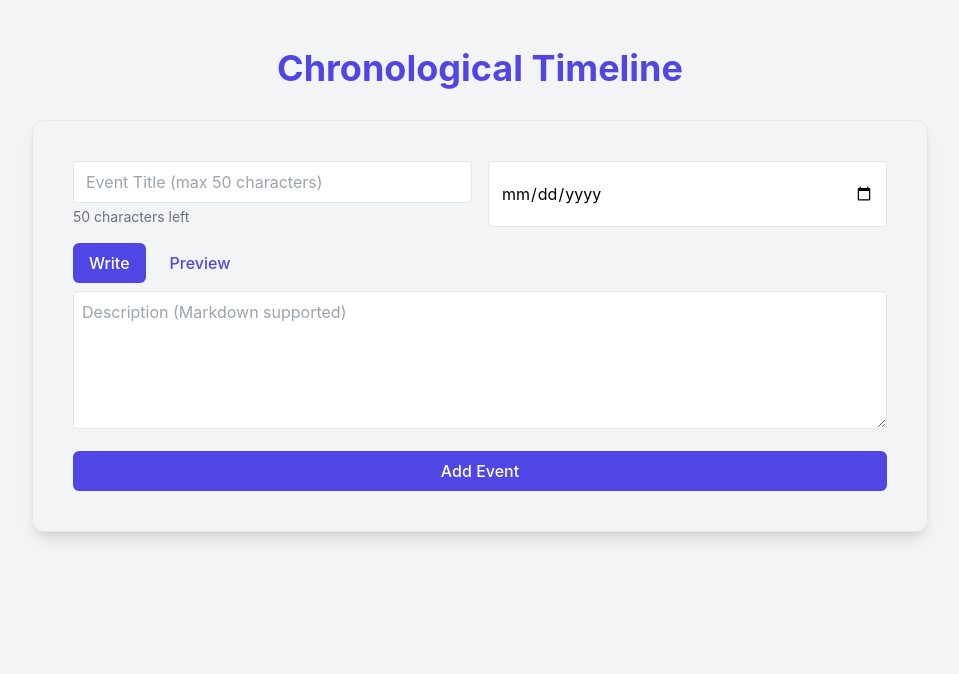
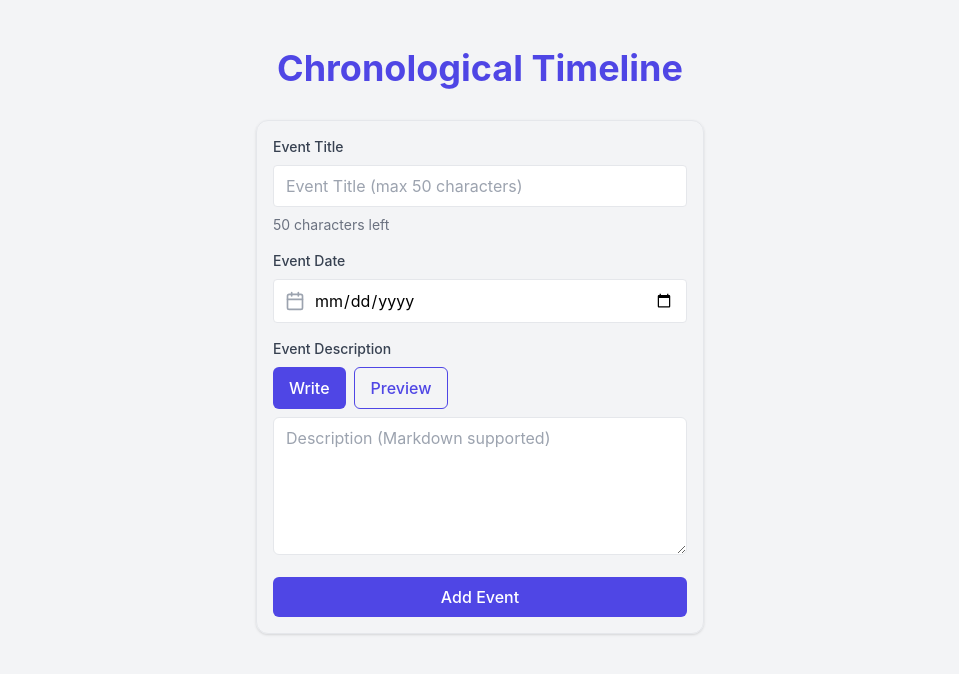
Before and after one commit to sayantan-2/Simple-timeline-maker, a React (Create React App) app: page / in a window 1280 px wide. Shown: the top 674 px of the page, without its empty margins (160-1119 px from the left). Built offline with nearby package versions, Linux system fonts and the light colour scheme.

Commit message:
event form improvements

```diff
--- a/src/components/EventCard.jsx
+++ b/src/components/EventCard.jsx
@@ -6,7 +6,7 @@ import ReactMarkdown from "react-markdown";
 export const EventCard = ({ event, onShowMore, onDelete }) => (
   <Card className="w-full bg-white shadow-lg hover:shadow-xl transition-all duration-300 overflow-hidden group">
     <CardContent className="p-0">
-      <div className="bg-gradient-to-r from-indigo-500 to-purple-600 p-4">
+      <div className="bg-gradient-to-r from-indigo-500 to-purple-600 p-4 rounded-lg">
         <div className="flex justify-between items-start">
           <h3 className="text-xl font-bold text-white mb-1 leading-tight">
             {event.title}
--- a/src/components/EventForm.jsx
+++ b/src/components/EventForm.jsx
@@ -1,21 +1,30 @@
-// components/EventForm.jsx
-import React from "react";
+import React, { useState } from "react";
 import { Button } from "./ui/button";
 import { Input } from "./ui/input";
 import { Card, CardContent } from "./ui/card";
+import { Label } from "./ui/label";
+import { Textarea } from "./ui/textarea";
+import { CalendarIcon } from "lucide-react";
 import ReactMarkdown from "react-markdown";
 
 const MAX_TITLE_LENGTH = 50;
 
 const EventForm = ({ newEvent, setNewEvent, onSubmit }) => {
-  const [isPreviewMode, setIsPreviewMode] = React.useState(false);
+  const [isPreviewMode, setIsPreviewMode] = useState(false);
+
+  const handleSubmit = (e) => {
+    e.preventDefault();
+    onSubmit();
+  };
 
   return (
-    <Card className="mb-8 shadow-lg">
-      <CardContent className="p-6">
-        <div className="grid grid-cols-1 gap-4 md:grid-cols-2">
-          <div>
+    <Card className="w-full max-w-md mx-auto">
+      <CardContent>
+        <form onSubmit={handleSubmit} className="space-y-4">
+          <div className="space-y-2">
+            <Label htmlFor="title">Event Title</Label>
             <Input
+              id="title"
               placeholder={`Event Title (max ${MAX_TITLE_LENGTH} characters)`}
               value={newEvent.title}
               onChange={(e) =>
@@ -27,61 +36,72 @@ const EventForm = ({ newEvent, setNewEvent, onSubmit }) => {
               className="w-full"
               maxLength={MAX_TITLE_LENGTH}
             />
-            <p className="text-sm text-gray-500 mt-1">
+            <p className="text-sm text-gray-500">
               {MAX_TITLE_LENGTH - newEvent.title.length} characters left
             </p>
           </div>
+
+          <div className="space-y-2">
+            <Label htmlFor="date">Event Date</Label>
+            <div className="relative">
               <Input
+                id="date"
                 type="date"
                 value={newEvent.date}
-            onChange={(e) => setNewEvent({ ...newEvent, date: e.target.value })}
-            className="w-full"
+                onChange={(e) =>
+                  setNewEvent({ ...newEvent, date: e.target.value })
+                }
+                className="w-full pl-10"
+              />
+              <CalendarIcon
+                className="absolute left-3 top-1/2 transform -translate-y-1/2 text-gray-400"
+                size={20}
               />
             </div>
+          </div>
 
-        <div className="mt-4">
+          <div className="space-y-2">
+            <Label htmlFor="description">Event Description</Label>
             <div className="flex space-x-2 mb-2">
               <Button
+                type="button"
                 onClick={() => setIsPreviewMode(false)}
-              variant={!isPreviewMode ? "default" : "ghost"}
-              className={!isPreviewMode ? "bg-indigo-600" : ""}
+                variant={!isPreviewMode ? "default" : "outline"}
               >
                 Write
               </Button>
               <Button
+                type="button"
                 onClick={() => setIsPreviewMode(true)}
-              variant={isPreviewMode ? "default" : "ghost"}
-              className={isPreviewMode ? "bg-indigo-600" : ""}
+                variant={isPreviewMode ? "default" : "outline"}
               >
                 Preview
               </Button>
             </div>
-
             {!isPreviewMode ? (
-            <textarea
+              <Textarea
+                id="description"
                 placeholder="Description (Markdown supported)"
                 value={newEvent.description}
                 onChange={(e) =>
                   setNewEvent({ ...newEvent, description: e.target.value })
                 }
-              className="w-full p-2 border rounded min-h-[120px]"
+                className="w-full min-h-[120px]"
                 rows="5"
               />
             ) : (
-            <div className="border rounded p-4 min-h-[120px] prose max-w-none">
-              <ReactMarkdown>
+              <Card className="w-full min-h-[120px] p-4 bg-gray-50">
+                <ReactMarkdown className="prose max-w-none">
                   {newEvent.description || "Preview will appear here"}
                 </ReactMarkdown>
-            </div>
+              </Card>
             )}
           </div>
 
-        <Button
-          onClick={onSubmit}
-          className="mt-4 w-full bg-indigo-600 hover:bg-indigo-700 text-white"
-        >
+          <Button type="submit" className="w-full">
             Add Event
           </Button>
+        </form>
       </CardContent>
     </Card>
   );
--- /dev/null
+++ b/src/components/ui/label.jsx
@@ -0,0 +1,9 @@
+import React from "react";
+
+export const Label = React.forwardRef(({ className, ...props }, ref) => (
+  <label
+    ref={ref}
+    className={`block text-sm font-medium text-gray-700 ${className}`}
+    {...props}
+  />
+));
--- /dev/null
+++ b/src/components/ui/textarea.jsx
@@ -0,0 +1,9 @@
+import React from "react";
+
+export const Textarea = React.forwardRef(({ className, ...props }, ref) => (
+  <textarea
+    ref={ref}
+    className={`w-full px-3 py-2 text-gray-700 border rounded-md focus:outline-none focus:ring-2 focus:ring-indigo-500 ${className}`}
+    {...props}
+  />
+));
```
Lines whose indentation alone changed are shown as unchanged.
